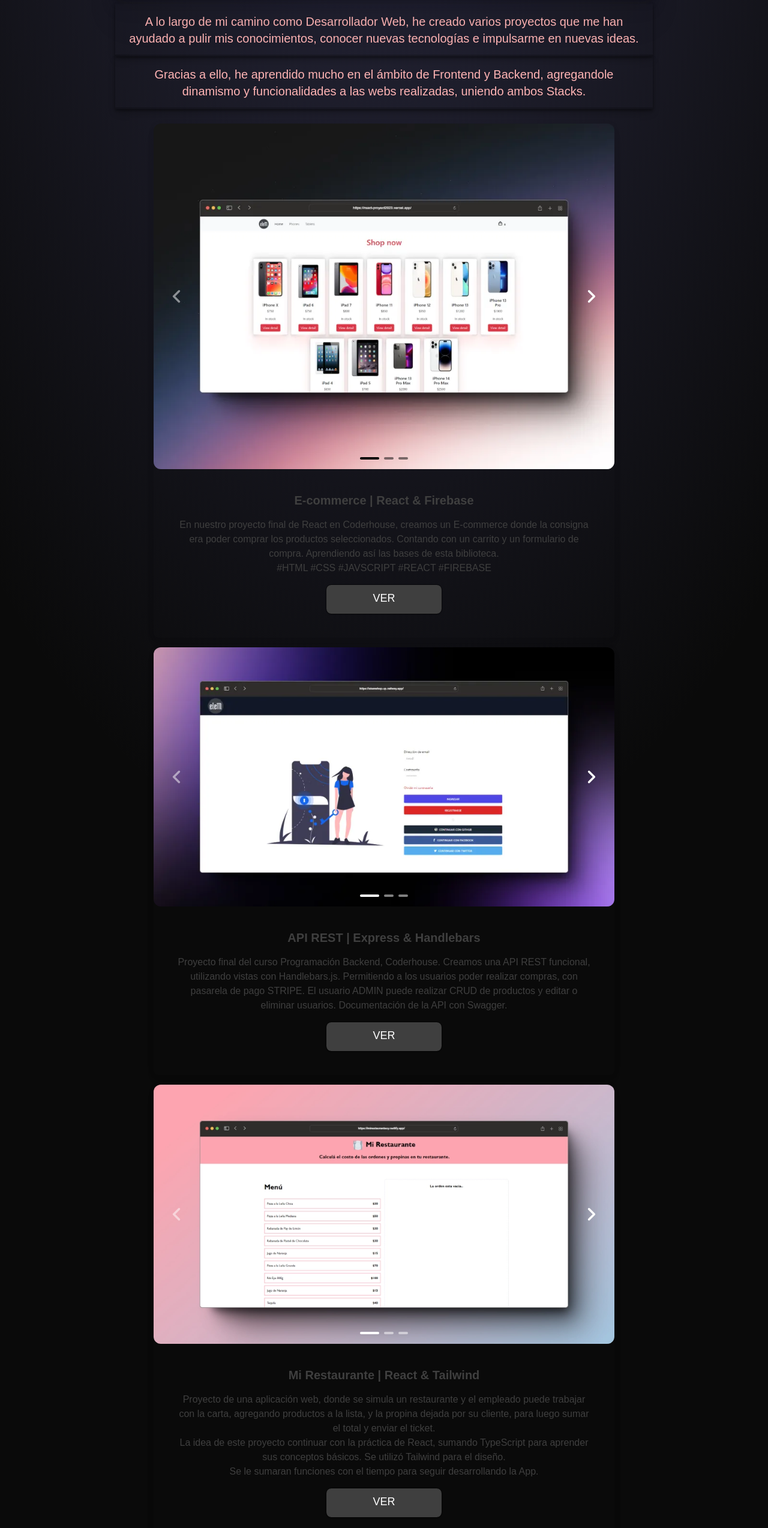
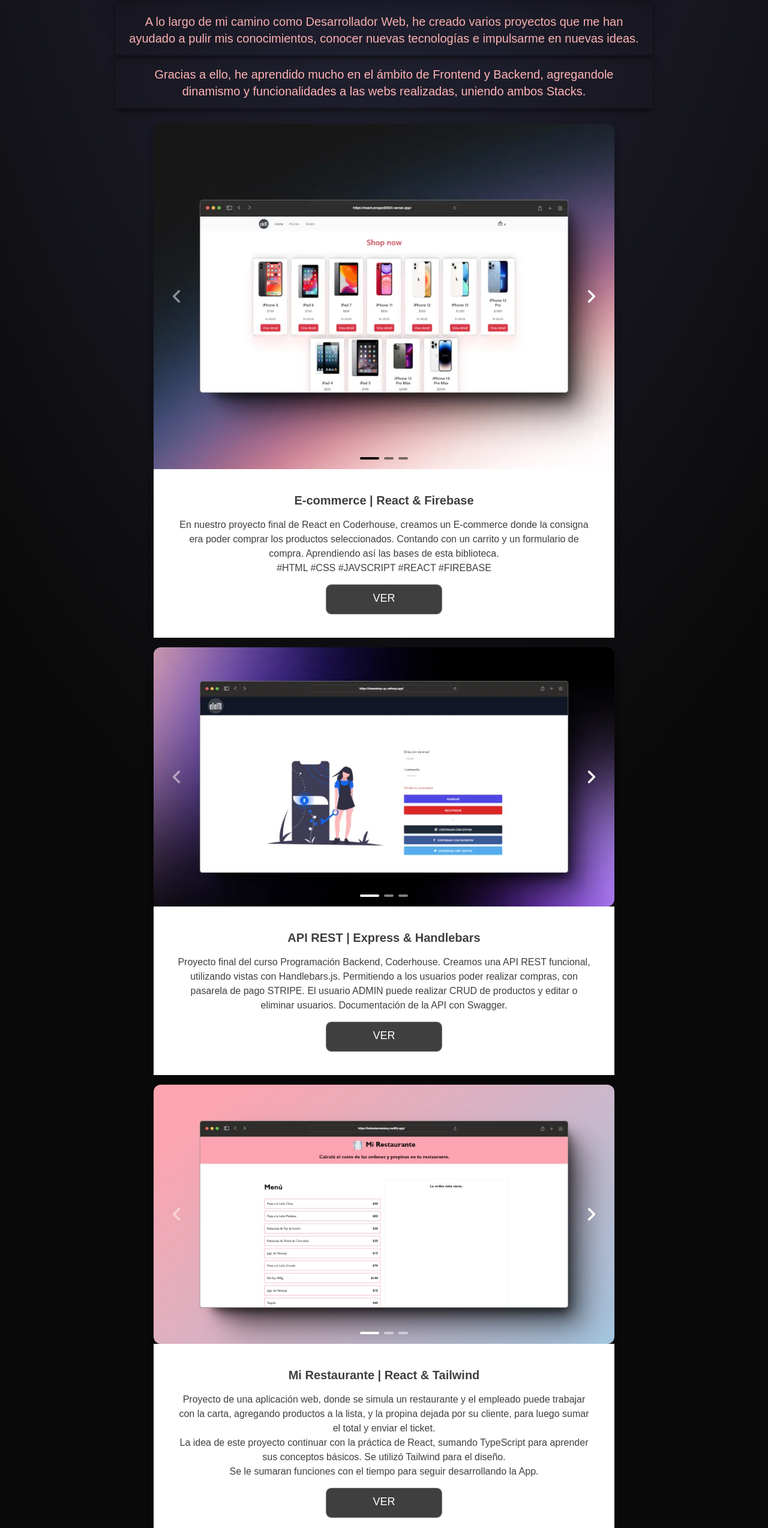
Before and after one commit to leamartinez1707/Portfolio, a React (Vite) app: page /Proyectos in a window 1280 px wide. Shown: the part 242-2789 px from the top of the page at 60% size. Built offline with nearby package versions, Linux system fonts and the light colour scheme; a web font is replaced by a local one.

Commit message:
update: carousel

```diff
--- a/src/Components/Profile/Profile.jsx
+++ b/src/Components/Profile/Profile.jsx
@@ -25,7 +25,7 @@ const Profile = () => {
                     </a>
                     <img
                         className='img-div w-3/4 max-w-xs sm:w-64 mx-auto justify-center align-center my-4 rounded-full '
-                        src="/profile.jpg" alt="Imagen de perfil" />
+                        src="/profile.webp" alt="Imagen de perfil" />
                 </div>
             </section>
         </>
--- a/src/Components/Proyects/Proyects.jsx
+++ b/src/Components/Proyects/Proyects.jsx
@@ -12,10 +12,10 @@ const Proyects = () => {
                     <h2 className='text-xl p-4 text-pretty'>Gracias a ello, he aprendido mucho en el ámbito de Frontend y Backend, agregandole dinamismo y funcionalidades a las webs realizadas, uniendo ambos Stacks.</h2>
                 </div>
                 <div
-                    className="sm:max-w-md lg:max-w-3xl mx-auto block rounded-lg shadow-[0_2px_15px_-3px_rgba(0,0,0,0.07),0_10px_20px_-2px_rgba(0,0,0,0.04)] dark:bg-white">
+                    className="sm:max-w-lg md:max-w-2xl lg:max-w-3xl mx-auto block rounded-lg shadow-[0_2px_15px_-3px_rgba(0,0,0,0.07),0_10px_20px_-2px_rgba(0,0,0,0.04)]">
                     <div className="relative overflow-hidden bg-cover bg-no-repeat">
                         <Carousel
-                            className="rounded-xl"
+                            className="rounded-t-xl"
                             navigation={({ setActiveIndex, activeIndex, length }) => (
                                 <div className="absolute bottom-4 left-2/4 z-50 flex -translate-x-2/4 gap-2">
                                     {new Array(length).fill("").map((_, i) => (
@@ -46,7 +46,7 @@ const Proyects = () => {
                             />
                         </Carousel>
                     </div>
-                    <div className="p-2 md:p-10 flex flex-col ">
+                    <div className="p-2 md:p-10 flex flex-col bg-white ">
                         <h4
                             className="text-xl leading-tight font-bold">
                             E-commerce | React & Firebase
@@ -61,7 +61,7 @@ const Proyects = () => {
                     </div>
                 </div>
                 <div
-                    className="sm:max-w-md lg:max-w-3xl mx-auto block rounded-lg shadow-[0_2px_15px_-3px_rgba(0,0,0,0.07),0_10px_20px_-2px_rgba(0,0,0,0.04)] dark:bg-white">
+                    className="sm:max-w-md lg:max-w-3xl mx-auto block rounded-lg shadow-[0_2px_15px_-3px_rgba(0,0,0,0.07),0_10px_20px_-2px_rgba(0,0,0,0.04)] ">
                     <div className="relative overflow-hidden bg-cover bg-no-repeat">
                         <Carousel
                             className="rounded-xl"
@@ -95,7 +95,7 @@ const Proyects = () => {
                             />
                         </Carousel>
                     </div>
-                    <div className="p-2 md:p-10 flex flex-col ">
+                    <div className="p-2 md:p-10 flex flex-col bg-white">
                         <h4
                             className="text-xl leading-tight font-bold">
                             API REST | Express & Handlebars
@@ -108,14 +108,14 @@ const Proyects = () => {
                     </div>
                 </div>
                 {/* <div
-                    className="sm:max-w-md lg:max-w-3xl mx-auto block rounded-lg shadow-[0_2px_15px_-3px_rgba(0,0,0,0.07),0_10px_20px_-2px_rgba(0,0,0,0.04)] dark:bg-white">
+                    className="sm:max-w-md lg:max-w-3xl mx-auto block rounded-lg shadow-[0_2px_15px_-3px_rgba(0,0,0,0.07),0_10px_20px_-2px_rgba(0,0,0,0.04)] ">
                     <div className="relative overflow-hidden bg-cover bg-no-repeat">
                         <img
                             className="rounded-t-lg "
                             src="/617shots_so.webp"
                             alt="" />
                     </div>
-                    <div className="p-2 md:p-10 flex flex-col ">
+                    <div className="p-2 md:p-10 flex flex-col bg-white ">
                         <h4
                             className="text-xl leading-tight font-bold">
                             APP Clima | React & Tailwind
@@ -130,7 +130,7 @@ const Proyects = () => {
                     </div>
                 </div> */}
                 <div
-                    className="sm:max-w-md lg:max-w-3xl mx-auto block rounded-lg shadow-[0_2px_15px_-3px_rgba(0,0,0,0.07),0_10px_20px_-2px_rgba(0,0,0,0.04)] dark:bg-white">
+                    className="sm:max-w-md lg:max-w-3xl mx-auto block rounded-lg shadow-[0_2px_15px_-3px_rgba(0,0,0,0.07),0_10px_20px_-2px_rgba(0,0,0,0.04)] ">
                     <div className="relative overflow-hidden bg-cover bg-no-repeat">
                         <Carousel
                             className="rounded-xl"
@@ -164,7 +164,7 @@ const Proyects = () => {
                             />
                         </Carousel>
                     </div>
-                    <div className="p-2 md:p-10 flex flex-col ">
+                    <div className="p-2 md:p-10 flex flex-col bg-white ">
                         <h4
                             className="text-xl leading-tight font-bold">
                             Mi Restaurante | React & Tailwind
```
Also changed, not shown: public/profile.jpg (deleted), public/profile.webp (added).
